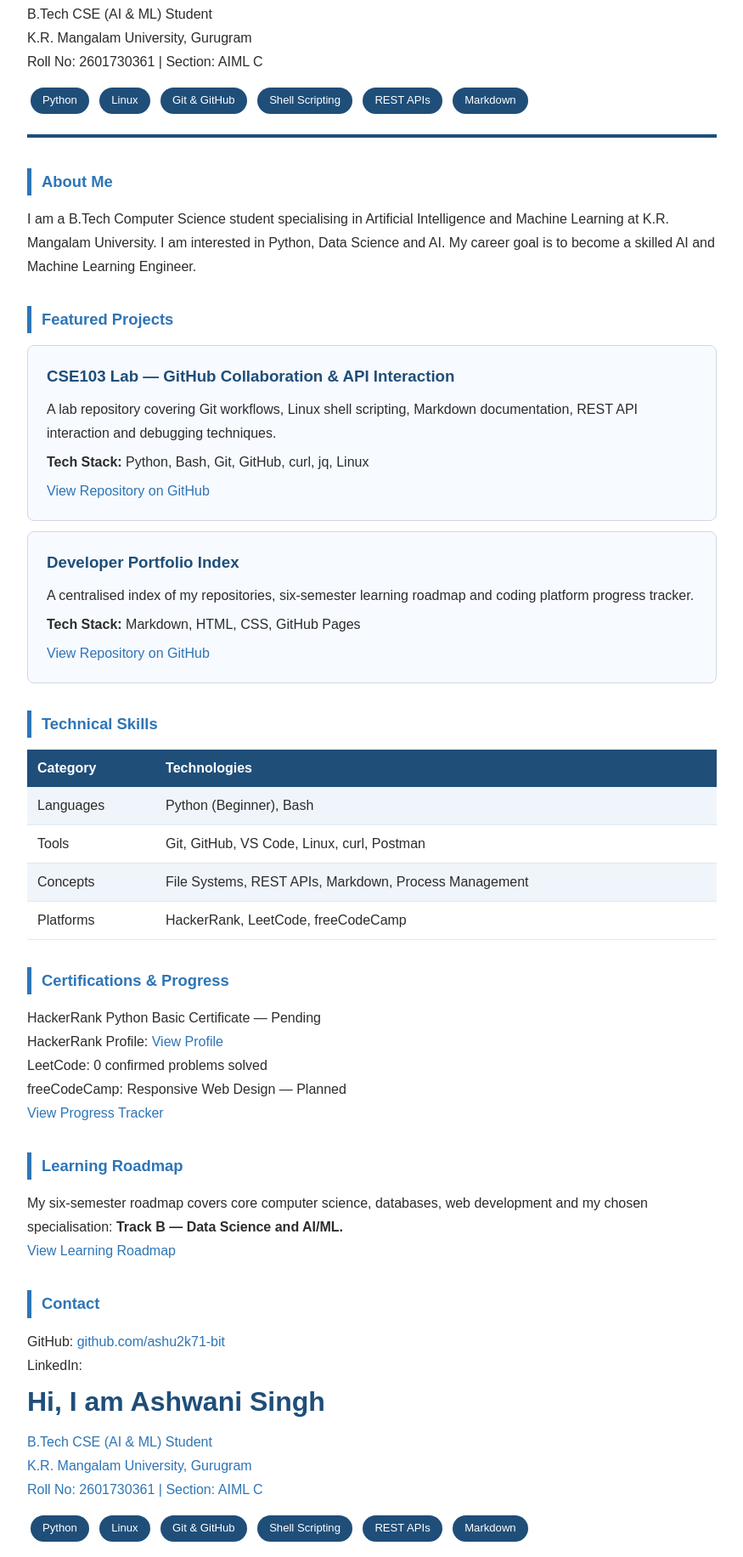
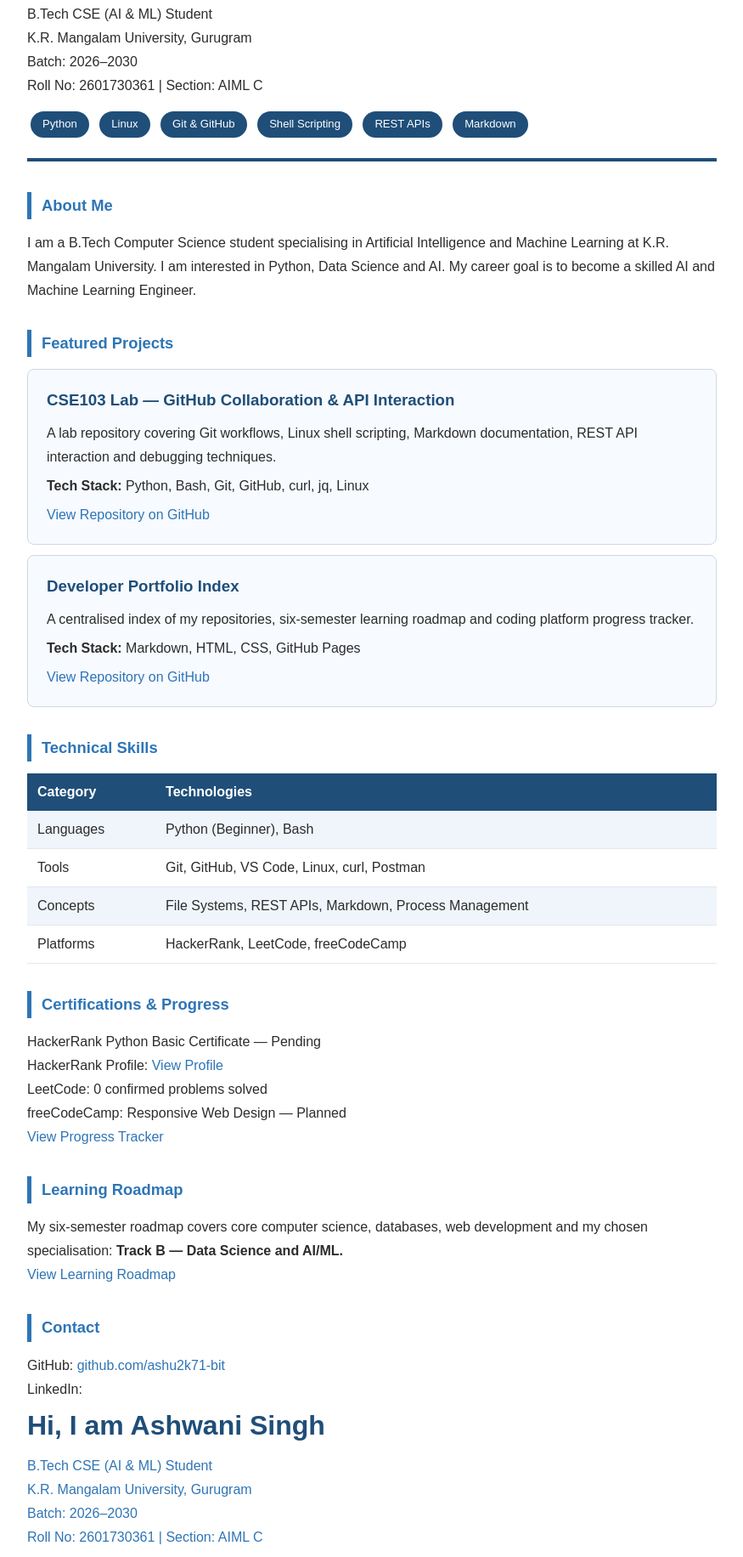
Before and after one commit to ashu2k71-bit/Developer-Portfolio, a plain HTML site: page index.html in a window 1280 px wide. Shown: the part 107-1939 px from the top of the page at 85% size, without its empty margins (202-1077 px from the left). Drawn offline with Linux system fonts and the light colour scheme.

Commit message:
docs: add academic batch 2026-2030

```diff
--- a/index.html
+++ b/index.html
@@ -117,6 +117,7 @@ footer {
 
 <p>B.Tech CSE (AI &amp; ML) Student</p>
 <p>K.R. Mangalam University, Gurugram</p>
+<p>Batch: 2026–2030</p>
 <p>Roll No: 2601730361 | Section: AIML C</p>
 
 <p style="margin-top:12px">
@@ -365,6 +366,7 @@ footer {
 
 <p>B.Tech CSE (AI &amp; ML) Student</p>
 <p>K.R. Mangalam University, Gurugram</p>
+<p>Batch: 2026–2030</p>
 <p>Roll No: 2601730361 | Section: AIML C</p>
 
 <p style="margin-top:12px">
```
